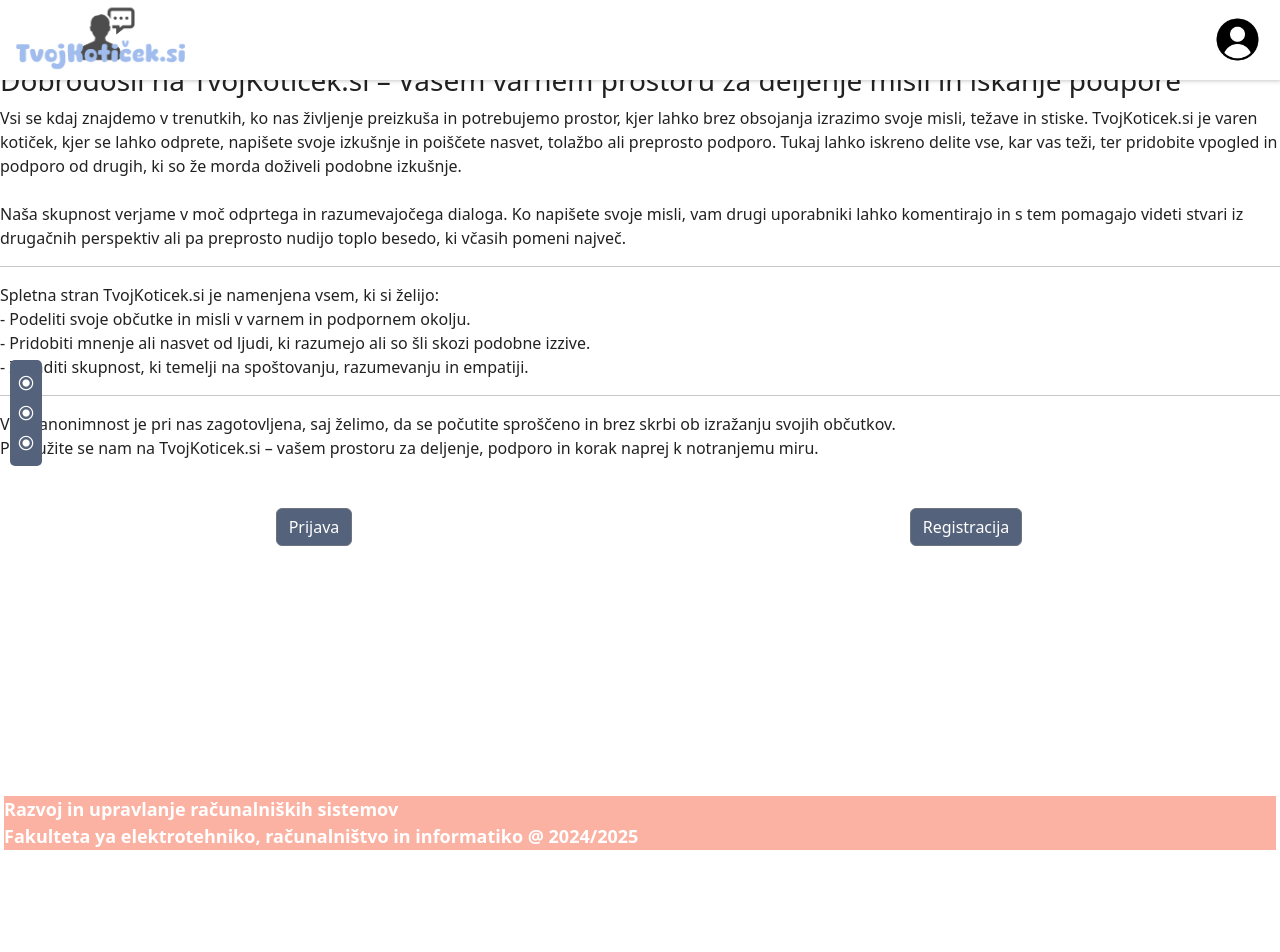
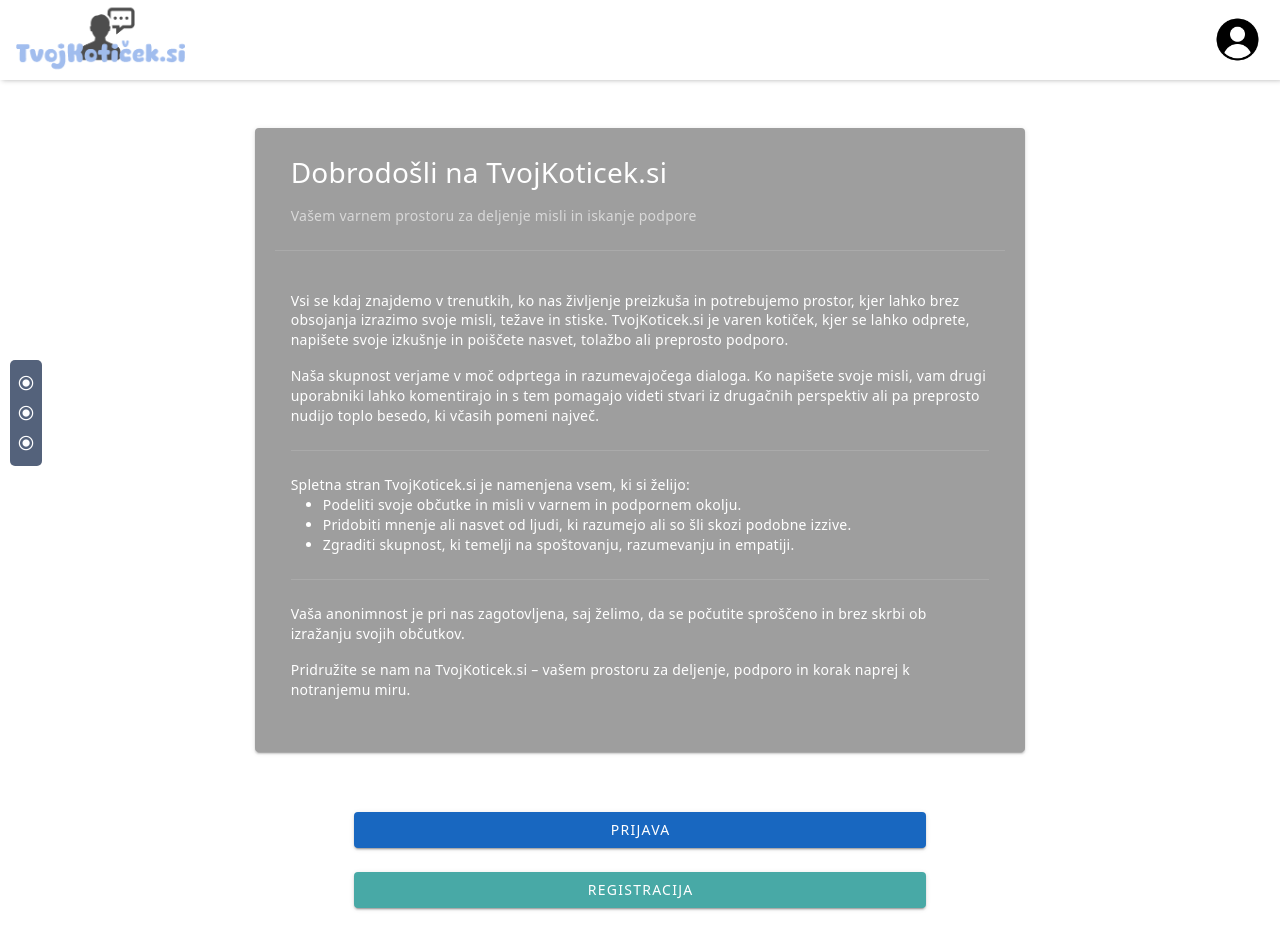
Before and after one commit to bojarovski/LTC, a Vue app: page / in a window 1280 px wide. Shown: the top 952 px of the page. Before the commit the page ends 850 px from the top, so only its background shows below. Built offline with nearby package versions, Linux system fonts and the light colour scheme.

Commit message:
fix style

```diff
--- a/src/components/Home.vue
+++ b/src/components/Home.vue
@@ -1,72 +1,82 @@
 <script setup>
+import { ref, onMounted } from 'vue';
+import Cookies from 'js-cookie';
 
+const isLoggedIn = ref(false);
+
+onMounted(() => {
+  checkLoginStatus();
+});
+
+function checkLoginStatus() {
+  isLoggedIn.value = !!Cookies.get('id');
+}
 </script>
 
 <template>
-  <div>
-    <div class="description-section">
-      <h3>Dobrodošli na TvojKoticek.si – Vašem varnem prostoru za deljenje misli in iskanje podpore</h3>
-      <span>
-        Vsi se kdaj znajdemo v trenutkih, ko nas življenje preizkuša in potrebujemo prostor, kjer lahko brez obsojanja izrazimo svoje misli, težave in stiske. TvojKoticek.si je varen kotiček, kjer se lahko odprete, napišete svoje izkušnje in poiščete nasvet, tolažbo ali preprosto podporo. Tukaj lahko iskreno delite vse, kar vas teži, ter pridobite vpogled in podporo od drugih, ki so že morda doživeli podobne izkušnje.
-      </span>
-      <br>
-      <br>
-      <span>
-        Naša skupnost verjame v moč odprtega in razumevajočega dialoga. Ko napišete svoje misli, vam drugi uporabniki lahko komentirajo in s tem pomagajo videti stvari iz drugačnih perspektiv ali pa preprosto nudijo toplo besedo, ki včasih pomeni največ.
-      </span>
-      <hr>
-      <span>
-        Spletna stran TvojKoticek.si je namenjena vsem, ki si želijo:
-        <br>
-        - Podeliti svoje občutke in misli v varnem in podpornem okolju.
-        <br>
-        - Pridobiti mnenje ali nasvet od ljudi, ki razumejo ali so šli skozi podobne izzive.
-        <br>
-        - Zgraditi skupnost, ki temelji na spoštovanju, razumevanju in empatiji.
-      </span>
-      <hr>
-      <span>Vaša anonimnost je pri nas zagotovljena, saj želimo, da se počutite sproščeno in brez skrbi ob izražanju svojih občutkov.</span>
-      <br>
-      <span>Pridružite se nam na TvojKoticek.si – vašem prostoru za deljenje, podporo in korak naprej k notranjemu miru.</span>
-    </div>
+  <v-container class="mt-5">
+    <!-- Welcome Section -->
+    <v-row>
+      <v-col cols="12" md="8" offset-md="2">
+        <v-card class="pa-5" color="grey lighten-4" elevation="2">
+          <v-card-title>
+            <h3>Dobrodošli na TvojKoticek.si</h3>
+          </v-card-title>
+          <v-card-subtitle class="subtitle-1">
+            Vašem varnem prostoru za deljenje misli in iskanje podpore
+          </v-card-subtitle>
+          <v-divider class="my-4"></v-divider>
 
-    <div class="action-section mt-5">
-      <div v-if="isLoggedIn" class="row row-cols-1">
-        <div class="col text-center">
-          <button class="btn btn-danger"><router-link class="button-link-text" to="/ask">Vprašaj</router-link></button>
-        </div>
-      </div>
-      <div v-if="!isLoggedIn" class="row row-cols-2">
-        <div class="col text-center">
-          <button class="btn btn-secondary"><router-link class="button-link-text" to="/login">Prijava</router-link></button>
-        </div>
-        <div class="col text-center">
-          <button class="btn btn-secondary"><router-link class="button-link-text" to="/register">Registracija</router-link></button>
-        </div>
-      </div>
-    </div>
-  </div>
+          <v-card-text>
+            <p>
+              Vsi se kdaj znajdemo v trenutkih, ko nas življenje preizkuša in potrebujemo prostor, kjer
+              lahko brez obsojanja izrazimo svoje misli, težave in stiske. TvojKoticek.si je varen kotiček,
+              kjer se lahko odprete, napišete svoje izkušnje in poiščete nasvet, tolažbo ali preprosto
+              podporo.
+            </p>
+            <p>
+              Naša skupnost verjame v moč odprtega in razumevajočega dialoga. Ko napišete svoje misli, vam
+              drugi uporabniki lahko komentirajo in s tem pomagajo videti stvari iz drugačnih perspektiv ali
+              pa preprosto nudijo toplo besedo, ki včasih pomeni največ.
+            </p>
+            <v-divider class="my-4"></v-divider>
+
+            <p>
+              Spletna stran TvojKoticek.si je namenjena vsem, ki si želijo:
+              <ul>
+                <li>Podeliti svoje občutke in misli v varnem in podpornem okolju.</li>
+                <li>Pridobiti mnenje ali nasvet od ljudi, ki razumejo ali so šli skozi podobne izzive.</li>
+                <li>Zgraditi skupnost, ki temelji na spoštovanju, razumevanju in empatiji.</li>
+              </ul>
+            </p>
+
+            <v-divider class="my-4"></v-divider>
+            <p>Vaša anonimnost je pri nas zagotovljena, saj želimo, da se počutite sproščeno in brez skrbi ob izražanju svojih občutkov.</p>
+            <p>Pridružite se nam na TvojKoticek.si – vašem prostoru za deljenje, podporo in korak naprej k notranjemu miru.</p>
+          </v-card-text>
+        </v-card>
+      </v-col>
+    </v-row>
+
+    <!-- Action Section -->
+    <v-row class="mt-5">
+      <v-col v-if="isLoggedIn" class="text-center">
+        <v-btn color="red" large>
+          <router-link class="button-link-text" to="/ask">Vprašaj</router-link>
+        </v-btn>
+      </v-col>
+
+      <v-col v-if="!isLoggedIn" class="text-center" cols="12" sm="6" offset-sm="3">
+        <v-btn class="mb-4" color="primary" large>
+          <router-link class="button-link-text" to="/login">Prijava</router-link>
+        </v-btn>
+        <v-btn color="secondary" large>
+          <router-link class="button-link-text" to="/register">Registracija</router-link>
+        </v-btn>
+      </v-col>
+    </v-row>
+  </v-container>
 </template>
-
-<script>
-import Cookies from 'js-cookie';
-
-export default {
-  data() {
-    return {
-      isLoggedIn: false,
-    };
-  },
-  methods: {
-    checkLoginStatus() {
-      this.isLoggedIn = !!Cookies.get('id');
-    }
-  },
-  mounted() {
-    this.checkLoginStatus();
-  },
-};
-</script>
 
 <style scoped>
 .button-link-text {
@@ -74,17 +84,7 @@
   text-decoration: none;
 }
 
-.btn-danger {
-  background-color: #fbb2a3;
-  border-color: #fbb2a3;
-}
-
-.btn-danger:hover {
-  background-color: #fd9c8c;
-  border-color: #fd9c8c;
-}
-
-.btn-secondary {
-  background-color: #54627b;
+.v-btn {
+  width: 100%;
 }
 </style>
--- a/src/components/user/Profile.vue
+++ b/src/components/user/Profile.vue
@@ -1,53 +1,70 @@
 <template>
-  <div class="d-flex justify-content-center mt-4">
+  <v-container class="d-flex justify-center mt-4">
     <!-- Profile Information Table -->
-    <div class="profile-info-container p-4 border rounded shadow-sm bg-light me-3" style="height: fit-content">
-      <h2 class="text-center mb-4">Profile</h2>
-      <div class="mb-4">
+    <v-card outlined class="profile-info-container p-4 me-3" max-width="300">
+      <v-card-title class="text-center">Profile</v-card-title>
+      <v-card-text>
+        <v-row>
+          <v-col cols="12">
             <h5>Username:</h5>
             <p>{{ username }}</p>
-
+          </v-col>
+          <v-col cols="12">
             <h5>Email:</h5>
             <p>{{ email }}</p>
-      </div>
-    </div>
+          </v-col>
+        </v-row>
+      </v-card-text>
+    </v-card>
 
     <!-- Change Password Table -->
-    <div class="password-change-container p-4 border rounded shadow-sm bg-light" style="height: fit-content">
-      <h4 class="text-center mb-4">Change Password</h4>
-      <form @submit.prevent="handleChangePassword">
-        <div class="form-group mb-3">
-          <label class="form-label fw-bold" style="font-size: 0.9rem;">New Password:</label>
-          <input type="password" v-model="newPassword" class="form-control" required>
-        </div>
+    <v-card outlined class="password-change-container p-4" max-width="400">
+      <v-card-title class="text-center">Change Password</v-card-title>
+      <v-card-text>
+        <v-form @submit.prevent="handleChangePassword">
+          <v-text-field
+            v-model="newPassword"
+            label="New Password:"
+            type="password"
+            outlined
+            dense
+            required
+          ></v-text-field>
 
-        <div class="form-group mb-3">
-          <label class="form-label fw-bold" style="font-size: 0.9rem;">Confirm New Password:</label>
-          <input type="password" v-model="confirmPassword" class="form-control" required>
-        </div>
+          <v-text-field
+            v-model="confirmPassword"
+            label="Confirm New Password:"
+            type="password"
+            outlined
+            dense
+            required
+          ></v-text-field>
 
-        <button type="submit" class="btn btn-primary mt-3">Change Password</button>
-      </form>
+          <v-btn type="submit" color="primary" class="mt-3"
+            >Change Password</v-btn
+          >
+        </v-form>
 
-      <p v-if="message" class="alert alert-info mt-3">{{ message }}</p>
-    </div>
-  </div>
+        <v-alert v-if="message" type="info" class="mt-3">{{ message }}</v-alert>
+      </v-card-text>
+    </v-card>
+  </v-container>
 </template>
 
 <script>
-import axios from 'axios';
-import Cookies from 'js-cookie';
+import axios from "axios";
+import Cookies from "js-cookie";
 import router from "@/router";
 
 export default {
   data() {
     return {
       isLoggedIn: false,
-      username: '',
-      email: '',
-      newPassword: '',
-      confirmPassword: '',
-      message: ''
+      username: "",
+      email: "",
+      newPassword: "",
+      confirmPassword: "",
+      message: "",
     };
   },
   mounted() {
@@ -57,21 +74,23 @@
   methods: {
     getUserInfo() {
       if (!this.isLoggedIn) {
-        router.push({ path: '/login' })
+        router.push({ path: "/login" });
       }
-      axios.get('http://localhost:8080/profile', {
+      axios
+        .get("http://localhost:8080/profile", {
           params: {
-          username: Cookies.get('username')
-        }
+            username: Cookies.get("username"),
+          },
         })
-          .then(response => {
-            console.log('User info:', response.data);
+        .then((response) => {
+          console.log("User info:", response.data);
           this.username = response.data.username;
           this.email = response.data.email;
         })
-          .catch(error => {
-            console.error('Error fetching user info:', error);
-            this.message = error.response?.data?.message || 'Failed to load user data.';
+        .catch((error) => {
+          console.error("Error fetching user info:", error);
+          this.message =
+            error.response?.data?.message || "Failed to load user data.";
         });
     },
     handleChangePassword() {
@@ -80,36 +99,40 @@
         return;
       }
 
-      axios.post('http://localhost:8080/changePassword', {
+      axios
+        .post("http://localhost:8080/changePassword", {
           username: this.username,
-        newPassword: this.newPassword
+          newPassword: this.newPassword,
         })
-          .then(response => {
-            this.message = response.data.message || 'Password changed successfully!';
+        .then((response) => {
+          this.message =
+            response.data.message || "Password changed successfully!";
           this.clearForm();
         })
-          .catch(error => {
-            this.message = error.response?.data?.message || 'An error occurred while changing the password.';
-            console.error('Error changing password:', error);
+        .catch((error) => {
+          this.message =
+            error.response?.data?.message ||
+            "An error occurred while changing the password.";
+          console.error("Error changing password:", error);
         });
     },
     clearForm() {
-      this.newPassword = '';
-      this.confirmPassword = '';
+      this.newPassword = "";
+      this.confirmPassword = "";
     },
     checkLoginStatus() {
-      this.isLoggedIn = !!Cookies.get('id');
-    }
-  }
+      this.isLoggedIn = !!Cookies.get("id");
+    },
+  },
 };
 </script>
 
 <style scoped>
 .profile-info-container {
-  width: 200px;
+  background-color: #f8f9fa;
+  border-radius: 8px;
 }
 
-.profile-info-container,
 .password-change-container {
   background-color: #f8f9fa;
   border-radius: 8px;
```
Lines whose indentation alone changed are shown as unchanged.
